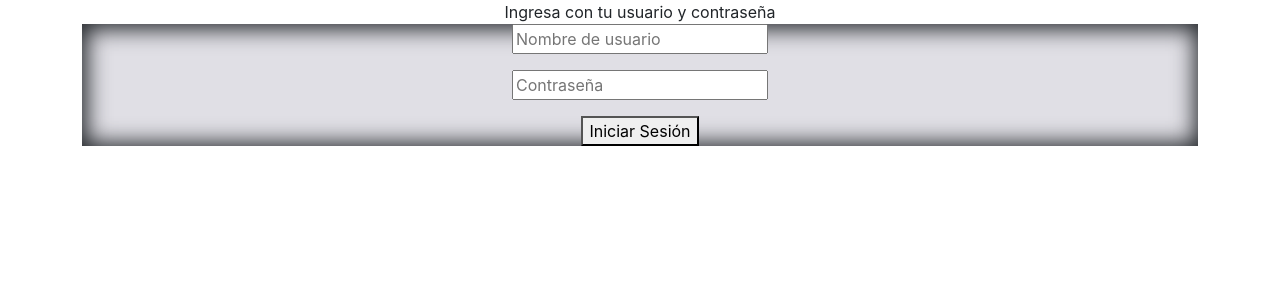
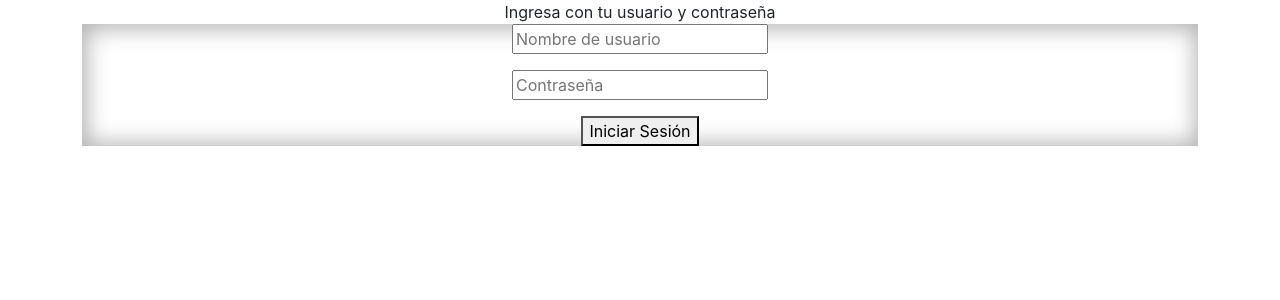
Before and after one commit to fas23/pilis-mod3-sajama-zerpa, a React (Create React App) app: page /login in a window 1280 px wide. Shown: the top 300 px of the page. Built offline with nearby package versions, Linux system fonts and the light colour scheme.

Commit message:
actualizacion de estilos

```diff
--- a/src/routes/Location/LocationCreate.css
+++ b/src/routes/Location/LocationCreate.css
@@ -1,13 +1,13 @@
 .d-flex {
-  background-color: rgba(201, 228, 231, 0.405);
+  background-color: #51557E;
   height: 100vh;
   display: flex;
 }
 form {
-  top: 0%;
-  background-color: rgba(154, 149, 169, 0.3);
   font-weight: bold;
   border-radius: 0.5;
-  box-shadow: inset 1px 1px 22px 4px;
-
+  box-shadow: inset 1px 1px 22px 4px rgb(0, 0, 0, 0.3);
 }
+#container {
+  place-items: center center;
+}
```
